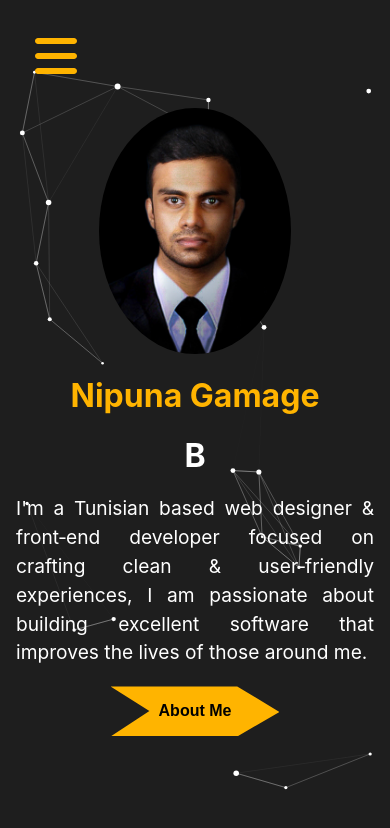
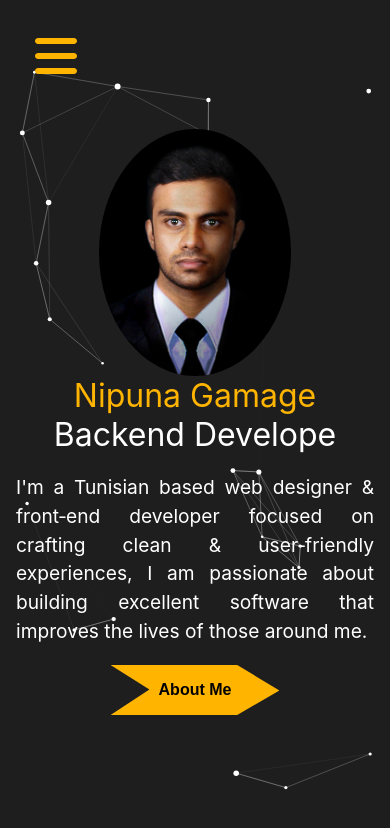
Before and after one commit to NipunaGamage888/portfolio, a React (Create React App) app: page / in a window 390 px wide. Shown: the top 828 px of the page. Built offline with nearby package versions, Linux system fonts and the light colour scheme; the HTML template or start-up script is replaced by a standard one.

Commit message:
Finished mobile css

```diff
--- a/src/components/Home/Home.js
+++ b/src/components/Home/Home.js
@@ -73,9 +73,9 @@
       </div>
       <div className="home__main-detail">
         <div className="home__details">
-          <h1 className="home__name"></h1>
+          <div className="home__name"> </div>
 
-          <h2 className="home__title"></h2>
+          <div className="home__title"> </div>
 
           <p className="home__info">
             I'm a Tunisian based web designer & front‑end developer focused on
--- a/src/components/Main/Main.js
+++ b/src/components/Main/Main.js
@@ -9,7 +9,7 @@
 
 const Main = (props) => {
 
-  const [init, setInit] = useState(false);
+  const [innnniiit, setInit] = useState(false);
   // this should be run only once per application lifetime
   useEffect(() => {
     initParticlesEngine(async (engine) => {
@@ -102,7 +102,7 @@
   );
 
 
-  return <Particles id={props.id} init={particlesLoaded} options={options} />;
+  return <Particles id={props.id} innnniiit={particlesLoaded} options={options} />;
 };
 
 export default Main;
```
